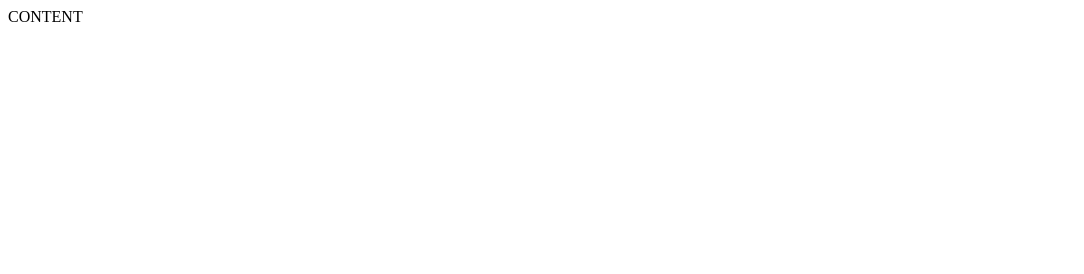
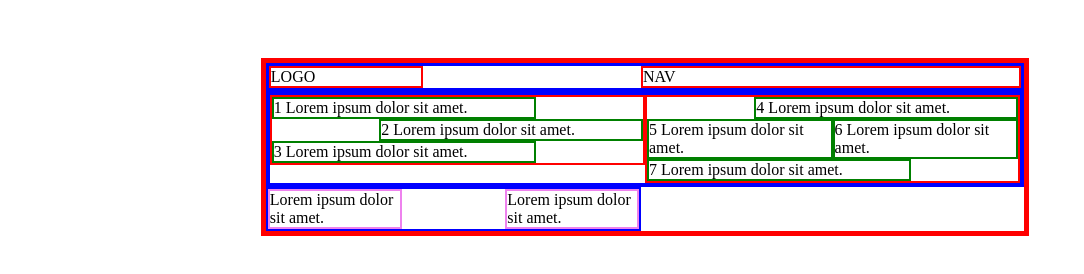
Before and after one commit to front-end-by-rimantas/35-grupe-nd-kvadratai, a website: page index.html in a window 1280 px wide. Shown: the whole page, without its empty margins (0-1084 px from the left). Drawn offline with Linux system fonts and the light colour scheme.

Commit message:
Solution

```diff
--- a/index.html
+++ b/index.html
@@ -9,7 +9,29 @@
 </head>
 
 <body>
-    CONTENT
+    <div style="border: 5px solid red; width: 60%; margin-top: 50px; margin-left: 20%; display: inline-block;">
+        <div style="border: 3px solid blue; width: calc(100% - 6px); float: left;">
+            <div style="border: 2px solid red; width: 20%; float: left;">LOGO</div>
+            <div style="border: 2px solid red; width: 50%; float: right;">NAV</div>
+        </div>
+        <div style="border: 4px solid blue; width: calc(100% - 8px); float: left;">
+            <div style="border: 2px solid red; width: calc(50% - 4px); float: left;">
+                <div style="border: 2px solid green; width: 70%; float: left;">1 Lorem ipsum dolor sit amet.</div>
+                <div style="border: 2px solid green; width: 70%; float: right;">2 Lorem ipsum dolor sit amet.</div>
+                <div style="border: 2px solid green; width: 70%; float: left;">3 Lorem ipsum dolor sit amet.</div>
+            </div>
+            <div style="border: 2px solid red; width: calc(50% - 4px); float: right;">
+                <div style="border: 2px solid green; width: 70%; float: right;">4 Lorem ipsum dolor sit amet.</div>
+                <div style="border: 2px solid green; width: calc(50% - 4px); float: left;">5 Lorem ipsum dolor sit amet.</div>
+                <div style="border: 2px solid green; width: calc(50% - 4px); float: left;">6 Lorem ipsum dolor sit amet.</div>
+                <div style="border: 2px solid green; width: 70%; float: left;">7 Lorem ipsum dolor sit amet.</div>
+            </div>
+        </div>
+        <div style="border: 2px solid blue; float: left;">
+            <div style="border: 2px solid violet; width: 35%; float: left;">Lorem ipsum dolor sit amet.</div>
+            <div style="border: 2px solid violet; width: 35%; float: right;">Lorem ipsum dolor sit amet.</div>
+        </div>
+    </div>
 </body>
 
 </html>
--- a/package.json
+++ b/package.json
@@ -4,6 +4,7 @@
   "description": "",
   "main": "index.js",
   "scripts": {
+    "dev": "dead-server --port=3002 --host=localhost",
     "test": "echo \"Error: no test specified\" && exit 1"
   },
   "keywords": [],
```
